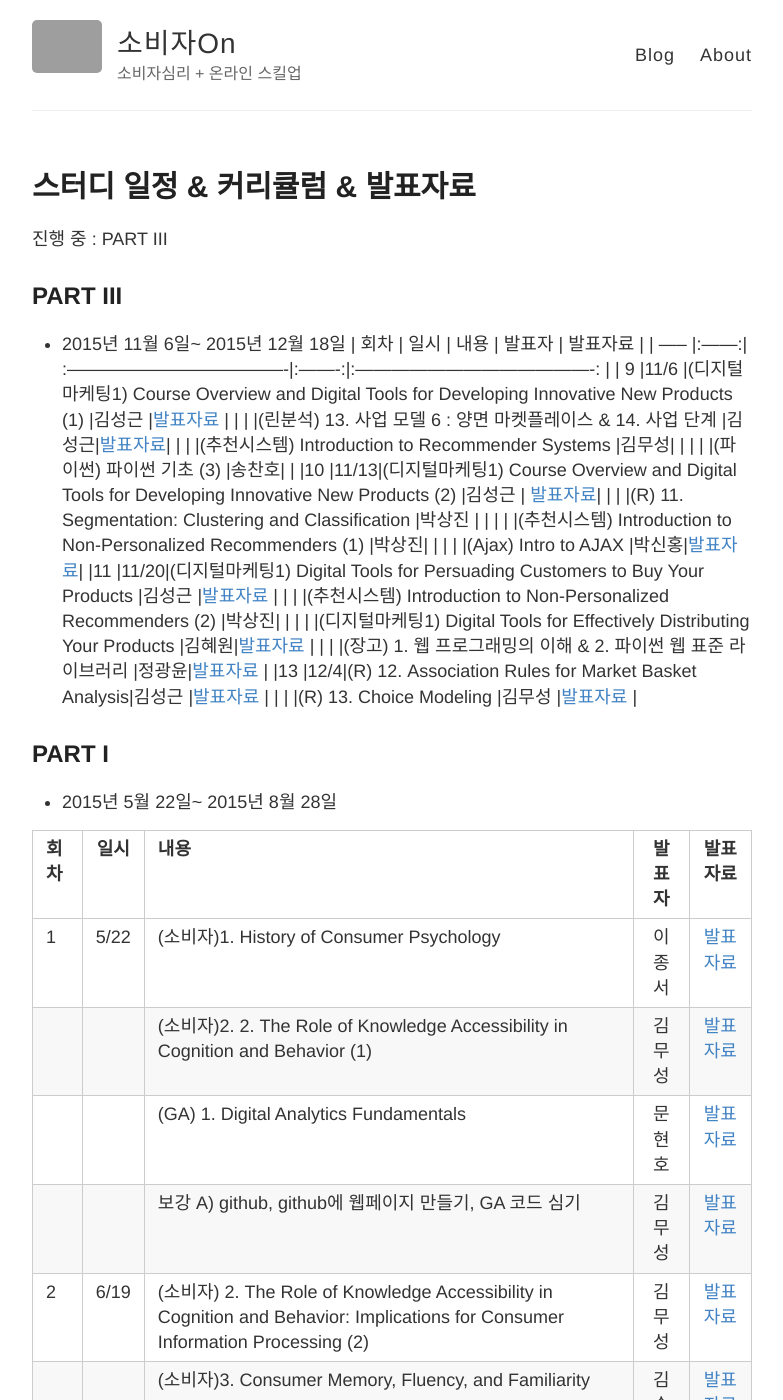
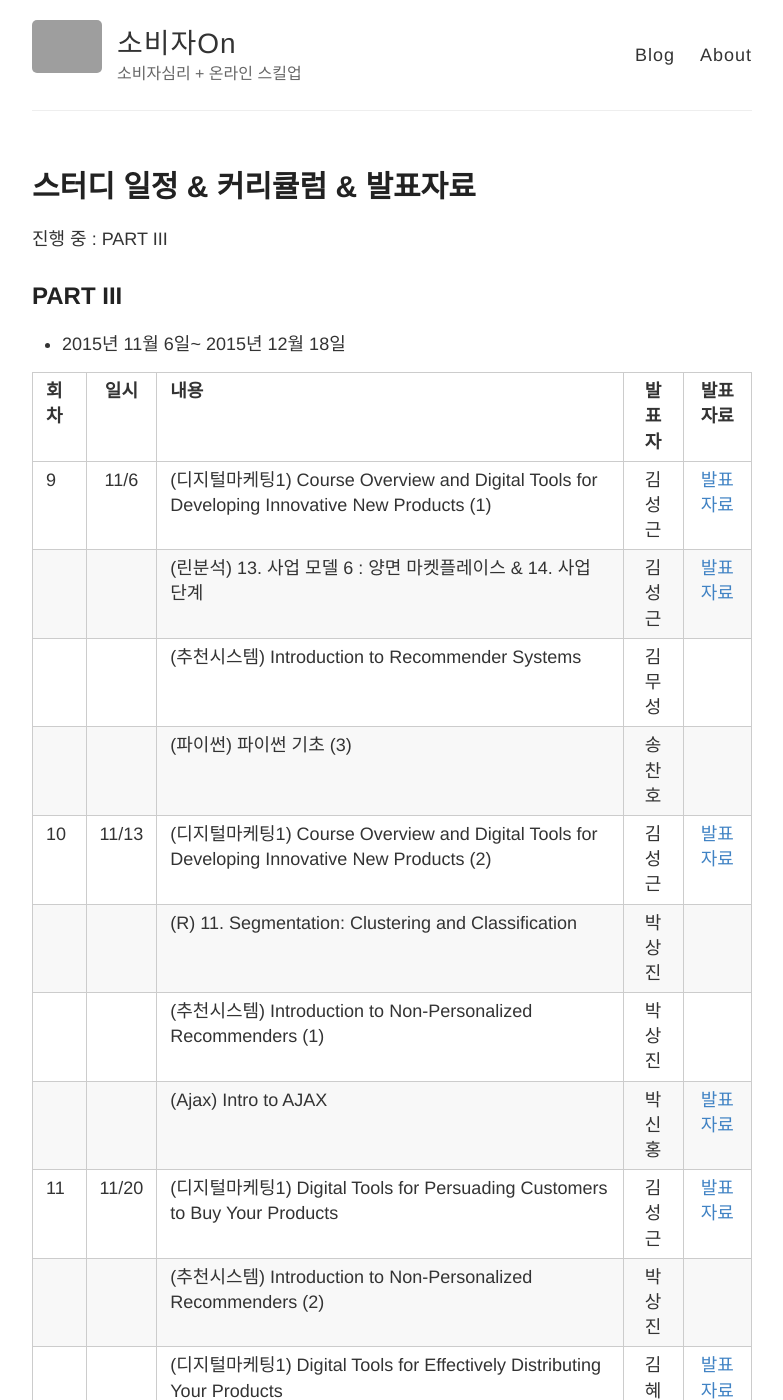
Before and after one commit to psygement/conpsy, a Jekyll site: the page built from _posts/2015-8-21-SCHEDULE.md, in a window 1280 px wide and 1400 px high. Shown: the whole window, without its empty margins (248-1031 px from the left). Built offline with Jekyll 4.4.1, drawn with Linux system fonts in a browser that asks for light colours; Markdown is read by kramdown in place of the engine named in the settings; some of the changed text lies outside the part shown; grey boxes are pictures that could not be loaded.

```diff
--- a/_posts/2015-8-21-SCHEDULE.md
+++ b/_posts/2015-8-21-SCHEDULE.md
@@ -4,9 +4,10 @@ title: 스터디 일정 & 커리큘럼 & 발표자료
 ---
 
 진행 중 : PART III
+## PART III
 
-## PART III
 * 2015년 11월 6일~ 2015년 12월 18일
+
 | 회차  | 일시   | 내용                                  | 발표자  |              발표자료                    |
 | ----- |:------:| :-------------------------------------|:-------:|:----------------------------------------: |
 | 9 |11/6 |(디지털마케팅1) Course Overview and Digital Tools for Developing Innovative New Products (1) |김성근 |[발표자료](https://drive.google.com/file/d/0B_Ekt7icI0htbUVsUnV4Y1pvUGM/view) |
```
